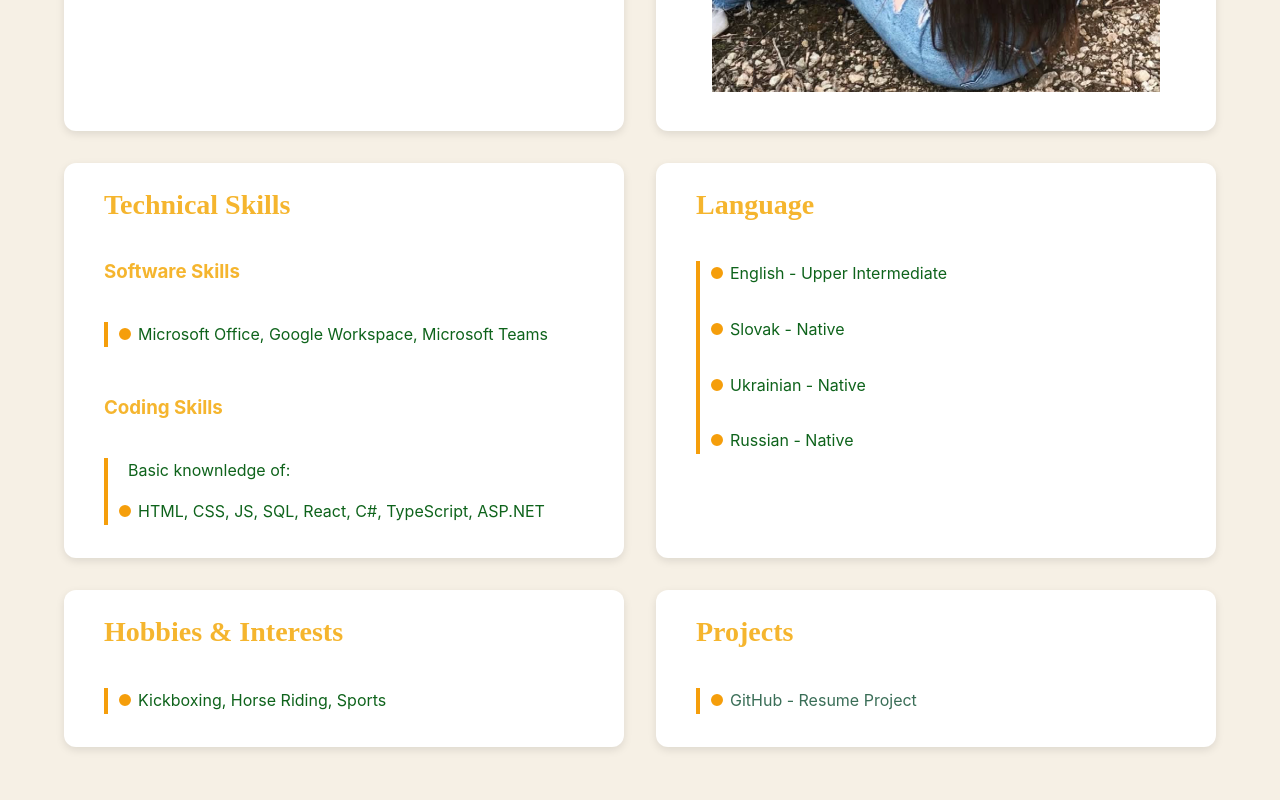
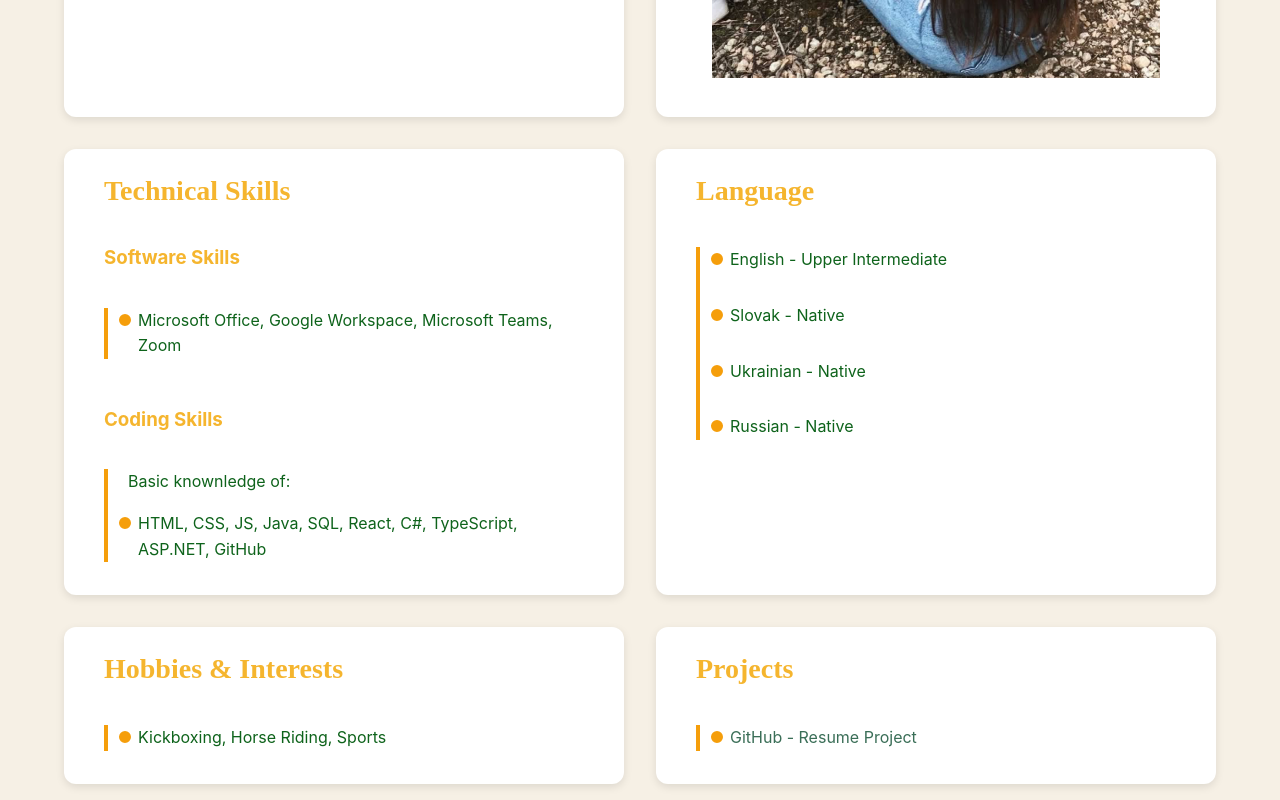
Before and after one commit to AnastasiiaSmakula/resume, a React (Vite) app: page / in a window 1280 px wide. Shown: the part 1862-2662 px from the top of the page. Before the commit the page ends 2625 px from the top, so only its background shows below. Built offline with nearby package versions, Linux system fonts and the light colour scheme.

Commit message:
update timeline long-long-text

```diff
--- a/src/Body.tsx
+++ b/src/Body.tsx
@@ -46,7 +46,7 @@ const Body = (props: BodyProps) => {
                 date: `2010-2014`,
                 shortText: `Elementary School No.2`,
                 longText: `Zbarazh, Ukraine`,
-                longLongText: `Built foundational skills in literacy, numeracy, and social development.`,
+                // longLongText: `Built foundational skills in literacy, numeracy, and social development.`,
               },
             ]}
           />
@@ -96,12 +96,14 @@ const Body = (props: BodyProps) => {
           <br />
           <h3>Software Skills</h3>
           <ul>
-            <li>Microsoft Office, Google Workspace, Microsoft Teams</li>
+            <li>Microsoft Office, Google Workspace, Microsoft Teams, Zoom</li>
           </ul>
           <h3>Coding Skills</h3>
           <ul>
             <p>Basic knownledge of:</p>
-            <li>HTML, CSS, JS, SQL, React, C#, TypeScript, ASP.NET</li>
+            <li>
+              HTML, CSS, JS, Java, SQL, React, C#, TypeScript, ASP.NET, GitHub
+            </li>
           </ul>
         </Card>
 
--- a/src/Event.ts
+++ b/src/Event.ts
@@ -2,5 +2,5 @@ export interface Event {
     date: string;
     shortText: string;
     longText: string;
-    longLongText: string;
+    longLongText?: string;
 }
--- a/src/Timeline.tsx
+++ b/src/Timeline.tsx
@@ -9,24 +9,24 @@ interface TimelineProps {
 const Timeline = (props: TimelineProps) => {
   const [name, setName] = useState(-1);
 
-  // 1. vtvorit prazdny timeline.css
-  // 2. pridat classnames na elemtny tu (napriklad na <li)
-  // 3. do timeline.css pridat styl pre tie klasy
-
   return (
     <ul>
       {props.events.map((event, index) => (
         <li
           onClick={() => {
+            // early return / guardian clause
+            if (event.longLongText === undefined) return;
+
             if (index === name) setName(-1);
             else setName(index);
           }}
-          className="list-item"
+          className={event.longLongText === undefined ? "" : "list-item"}
         >
           <b>{event.date}</b>
           {event.shortText}
           <br />
           {event.longText}
+          {event.longLongText && (
             <p
               className={
                 "lbase " +
@@ -35,6 +35,7 @@ const Timeline = (props: TimelineProps) => {
             >
               {event.longLongText}
             </p>
+          )}
         </li>
       ))}
     </ul>
```
Lines whose indentation alone changed are shown as unchanged.
